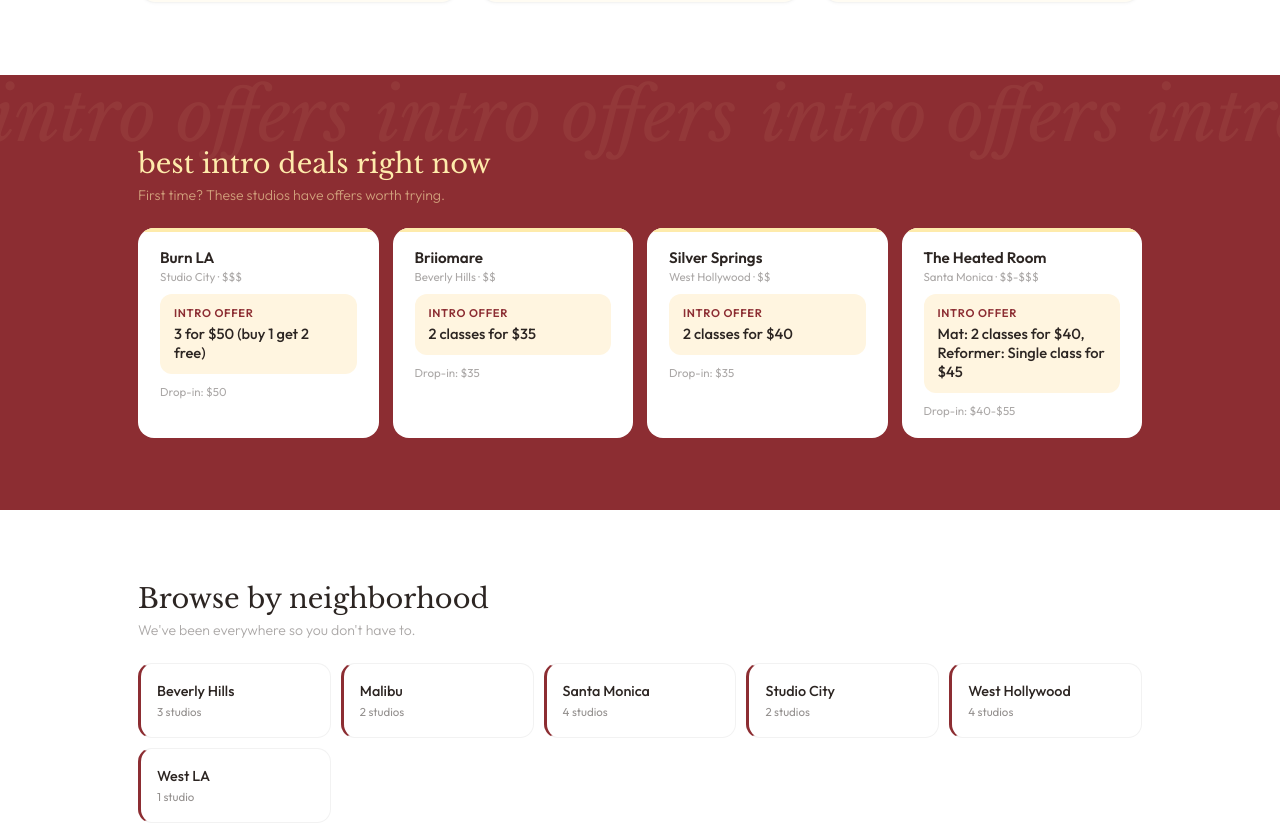
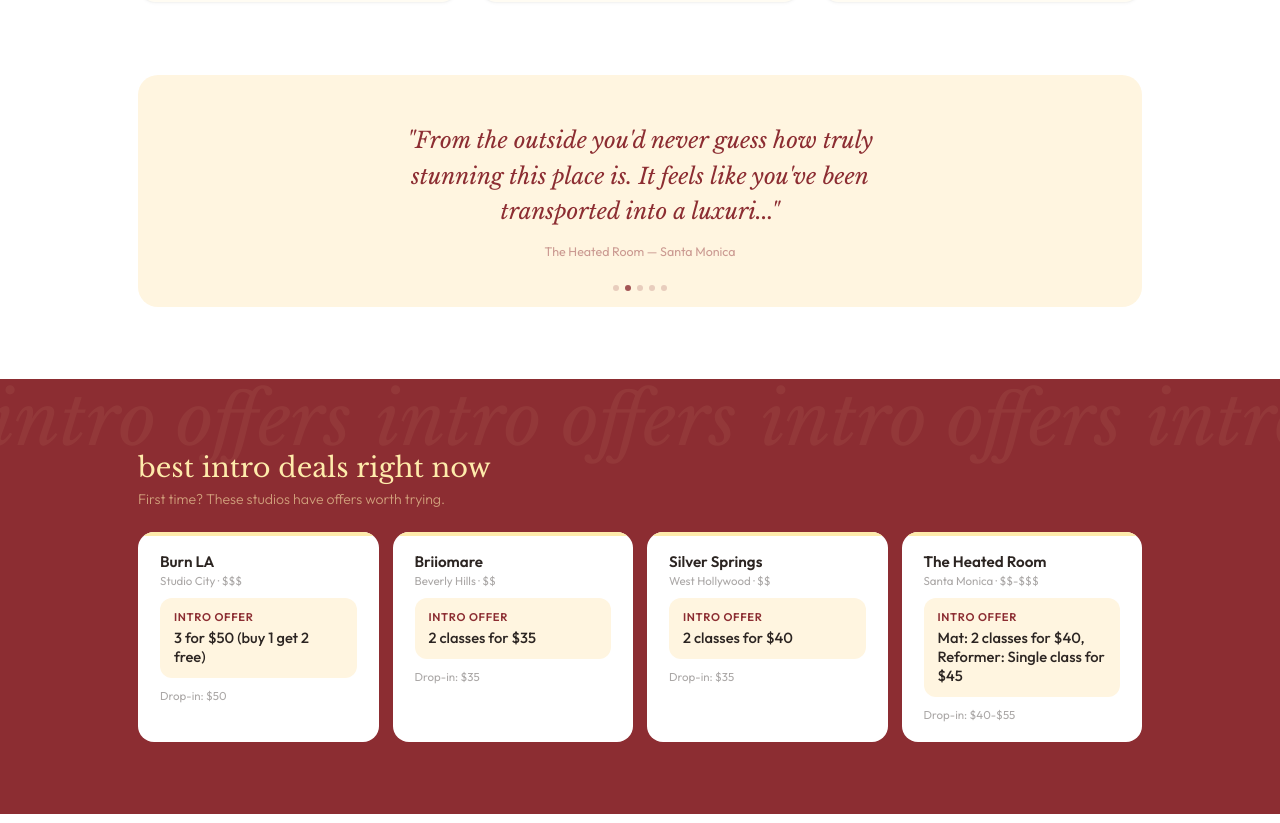
Before and after one commit to bookdwithus-coder/bookd, a React (Vite) app: page / in a window 1280 px wide. Shown: the part 1780-2603 px from the top of the page. Built offline with nearby package versions, Linux system fonts and the light colour scheme.

Commit message:
move pull quote below recently reviewed

```diff
--- a/src/App.jsx
+++ b/src/App.jsx
@@ -525,7 +525,7 @@
         <div style={{maxWidth:1100,margin:"0 auto",display:"flex",justifyContent:"space-between",alignItems:"flex-start",flexWrap:"wrap",gap:32}}>
           <div>
             <div style={{marginBottom:12}}><BookdLogo height={28} color="#FEEBAB" /></div>
-            <div style={{fontSize:"0.85rem",opacity:0.6,marginBottom:8}}>Honest wellness reviews for LA.</div>
+            <div style={{fontSize:"0.85rem",opacity:0.6,marginBottom:8}}>Your trusted studio tour guides.</div>
             <a href="mailto:bookdwithus@gmail.com" style={{fontSize:"0.82rem",color:"#FEEBAB",textDecoration:"none",opacity:0.8}}>bookdwithus@gmail.com</a>
           </div>
           <div style={{display:"flex",gap:32}}>
@@ -611,7 +611,8 @@
   const topPicks = STUDIOS.filter(s=>s.isFavorite).sort((a,b)=>b.rating-a.rating).slice(0,3);
   const bestDeals = STUDIOS.filter(s=>s.introOffer && s.introOffer !== "Check website for intro offers" && s.introPricePerClass).sort((a,b)=>a.introPricePerClass-b.introPricePerClass).slice(0,4);
   const threeWeeksAgo = new Date(Date.now() - 21 * 24 * 60 * 60 * 1000);
-  const recentlyAdded = STUDIOS.filter(s => s.dateAdded && new Date(s.dateAdded) >= threeWeeksAgo).sort((a,b) => b.rating - a.rating).slice(0,3);
+  const recentFromDate = STUDIOS.filter(s => s.dateAdded && new Date(s.dateAdded) >= threeWeeksAgo).sort((a,b) => b.rating - a.rating);
+  const recentlyAdded = recentFromDate.length >= 3 ? recentFromDate.slice(0,3) : STUDIOS.filter(s=>s.dateAdded).sort((a,b) => new Date(b.dateAdded) - new Date(a.dateAdded)).slice(0,3);
   const QUICK = ["Reformer Pilates","Mat Pilates","Pilates in West Hollywood","Pilates in Santa Monica"];
 
   return <div>
@@ -692,6 +693,13 @@
     </section>
     )}
 
+    </ScrollReveal>
+
+    {/* Rotating pull quote */}
+    <ScrollReveal>
+    <section style={{padding:"0 clamp(16px,4vw,48px) 72px",maxWidth:1100,margin:"0 auto"}}>
+      <PullQuoteRotator studios={STUDIOS} navigate={navigate} />
+    </section>
     </ScrollReveal>
 
     {/* Best intro deals */}
@@ -859,6 +867,71 @@
   </div>;
 }
 
+// ─── PULL QUOTE ROTATOR ───────────────────────────────────────
+function PullQuoteRotator({ studios, navigate }) {
+  const quotes = useMemo(() => {
+    return studios.filter(s => s.rating >= 4.25).sort((a,b) => b.rating - a.rating).slice(0,5).map(s => ({
+      text: s.heroReview.length > 120 ? s.heroReview.substring(0, 120).trim() + "..." : s.heroReview,
+      name: s.name,
+      hood: s.neighborhood,
+      id: s.id,
+    }));
+  }, [studios]);
+  const [idx, setIdx] = useState(0);
+  useEffect(() => {
+    if (quotes.length <= 1) return;
+    const timer = setInterval(() => setIdx(i => (i + 1) % quotes.length), 5000);
+    return () => clearInterval(timer);
+  }, [quotes.length]);
+  if (!quotes.length) return null;
+  return (
+    <div style={{background:BRAND.butterLight,borderRadius:20,padding:"clamp(28px,5vw,48px) clamp(24px,4vw,40px)",textAlign:"center",position:"relative",minHeight:160,display:"flex",alignItems:"center",justifyContent:"center"}}>
+      <div style={{position:"relative",width:"100%",maxWidth:560}}>
+        {quotes.map((q,i) => (
+          <div key={i} style={{position:i===0?"relative":"absolute",inset:i===0?undefined:0,display:"flex",alignItems:"center",justifyContent:"center",opacity:idx===i?1:0,transition:"opacity 0.8s ease",pointerEvents:idx===i?"auto":"none"}}>
+            <div>
+              <div style={{fontFamily:"'Libre Baskerville',Georgia,serif",fontSize:"clamp(1.1rem,2.5vw,1.4rem)",fontStyle:"italic",color:BRAND.red,lineHeight:1.6,marginBottom:14,cursor:"pointer"}} onClick={()=>navigate("studio",q.id)}>"{q.text}"</div>
+              <div style={{fontSize:"0.78rem",color:"rgba(140,45,50,0.45)"}}>{q.name} — {q.hood}</div>
+            </div>
+          </div>
+        ))}
+      </div>
+      <div style={{position:"absolute",bottom:16,left:"50%",transform:"translateX(-50%)",display:"flex",gap:6}}>
+        {quotes.map((_,i) => (
+          <div key={i} onClick={()=>setIdx(i)} style={{width:6,height:6,borderRadius:"50%",background:BRAND.red,opacity:idx===i?0.8:0.2,cursor:"pointer",transition:"opacity 0.3s"}} />
+        ))}
+      </div>
+    </div>
+  );
+}
+
+// ─── ANIMATED RATING BAR ──────────────────────────────────────
+function AnimatedRatingBar({ label, value, delay = 0 }) {
+  const ref = useRef(null);
+  const [visible, setVisible] = useState(false);
+  useEffect(() => {
+    const el = ref.current;
+    if (!el) return;
+    const observer = new IntersectionObserver(([entry]) => {
+      if (entry.isIntersecting) { setVisible(true); observer.unobserve(el); }
+    }, { threshold: 0.3 });
+    observer.observe(el);
+    return () => observer.disconnect();
+  }, []);
+  const pct = (value / 5) * 100;
+  return (
+    <div ref={ref} style={{marginBottom:14}}>
+      <div style={{display:"flex",justifyContent:"space-between",alignItems:"center",marginBottom:6}}>
+        <span style={{fontSize:"0.85rem",fontWeight:500}}>{label}</span>
+        <span style={{fontSize:"0.85rem",fontWeight:600,opacity:visible?1:0,transition:`opacity 0.4s ease ${delay+0.3}s`}}>{value}</span>
+      </div>
+      <div style={{height:6,background:"rgba(44,37,34,0.06)",borderRadius:3,overflow:"hidden"}}>
+        <div style={{height:"100%",background:BRAND.red,borderRadius:3,width:visible?`${pct}%`:"0%",transition:`width 0.8s ease ${delay}s`}} />
+      </div>
+    </div>
+  );
+}
+
 // ─── SCROLL REVEAL ─────────────────────────────────────────────
 function ScrollReveal({ children, delay = 0 }) {
   const ref = useRef(null);
@@ -1234,10 +1307,10 @@
     <div style={{background:"#fff",borderRadius:16,padding:"24px 28px",border:"1px solid rgba(44,37,34,0.05)",marginBottom:28}}>
       <div style={{fontSize:"0.68rem",textTransform:"uppercase",letterSpacing:"0.08em",color:"rgba(44,37,34,0.35)",fontWeight:500,marginBottom:4}}>Rating Breakdown</div>
       <div style={{fontSize:"0.72rem",color:"rgba(44,37,34,0.35)",marginBottom:16,fontWeight:300}}>Rated on <span onClick={()=>navigate("glossary")} style={{color:"#8C2D32",cursor:"pointer",fontWeight:500}}>the bookd scale</span></div>
-      <SubRating label="Aesthetic" value={s.ratings.aesthetic} icon="◻" />
-      <SubRating label="Music" value={s.ratings.music} icon="♫" />
-      <SubRating label="Cleanliness" value={s.ratings.cleanliness} icon="✦" />
-      <SubRating label="Difficulty" value={s.ratings.difficulty} icon="◇" />
+      <AnimatedRatingBar label="Aesthetic" value={s.ratings.aesthetic} delay={0} />
+      <AnimatedRatingBar label="Music" value={s.ratings.music} delay={0.15} />
+      <AnimatedRatingBar label="Cleanliness" value={s.ratings.cleanliness} delay={0.3} />
+      <AnimatedRatingBar label="Difficulty" value={s.ratings.difficulty} delay={0.45} />
     </div>
 
     {/* Detailed written review sections */}
```
